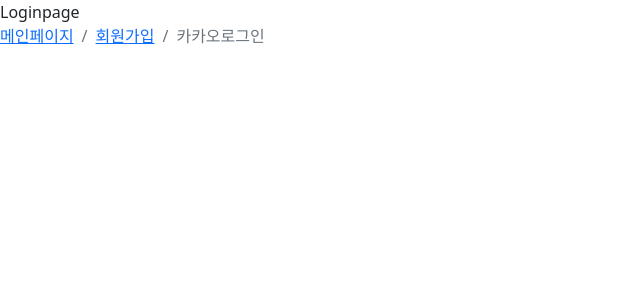
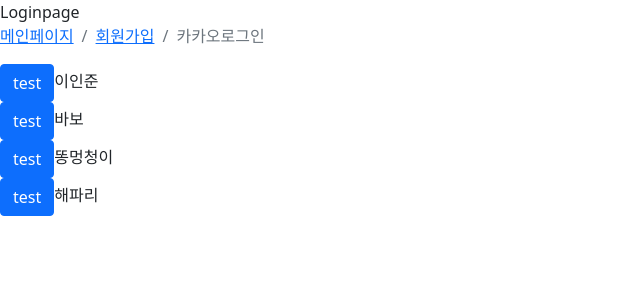
Before and after one commit to I-m-Codefix/IMCF_front, a React (Create React App) app: page / in a window 1280 px wide. Shown: the top 300 px of the page, without its empty margins (0-640 px from the left). Built offline with nearby package versions, Linux system fonts and the light colour scheme.

Commit message:
Add : 컴포넌트 기초

```diff
--- /dev/null
+++ b/src/components/testComponents.js
@@ -0,0 +1,13 @@
+import React from 'react';
+import { Button } from "react-bootstrap";
+
+export default function ButtonComponent({ customText }) {
+    const label = "test";
+    const text = customText;
+    return (
+        <div>
+            <Button> { label } </Button>
+            { text }
+        </div>
+    );
+}
--- a/src/pages/loginpage.js
+++ b/src/pages/loginpage.js
@@ -1,4 +1,5 @@
 import { Breadcrumb } from "react-bootstrap";
+import ButtonComponent from "../components/testComponents";
 
 function Loginpage() {
     return (
@@ -9,6 +10,10 @@ function Loginpage() {
                 <Breadcrumb.Item href="/signuppage">회원가입</Breadcrumb.Item>
                 <Breadcrumb.Item active>카카오로그인</Breadcrumb.Item>
             </Breadcrumb>
+            <ButtonComponent customText="이인준" />
+            <ButtonComponent customText="바보" />
+            <ButtonComponent customText="똥멍청이" />
+            <ButtonComponent customText="해파리" />
         </div>
     );
 }
```
Also changed, not shown: 1 other file (tests, documents, lock files or other folders).
